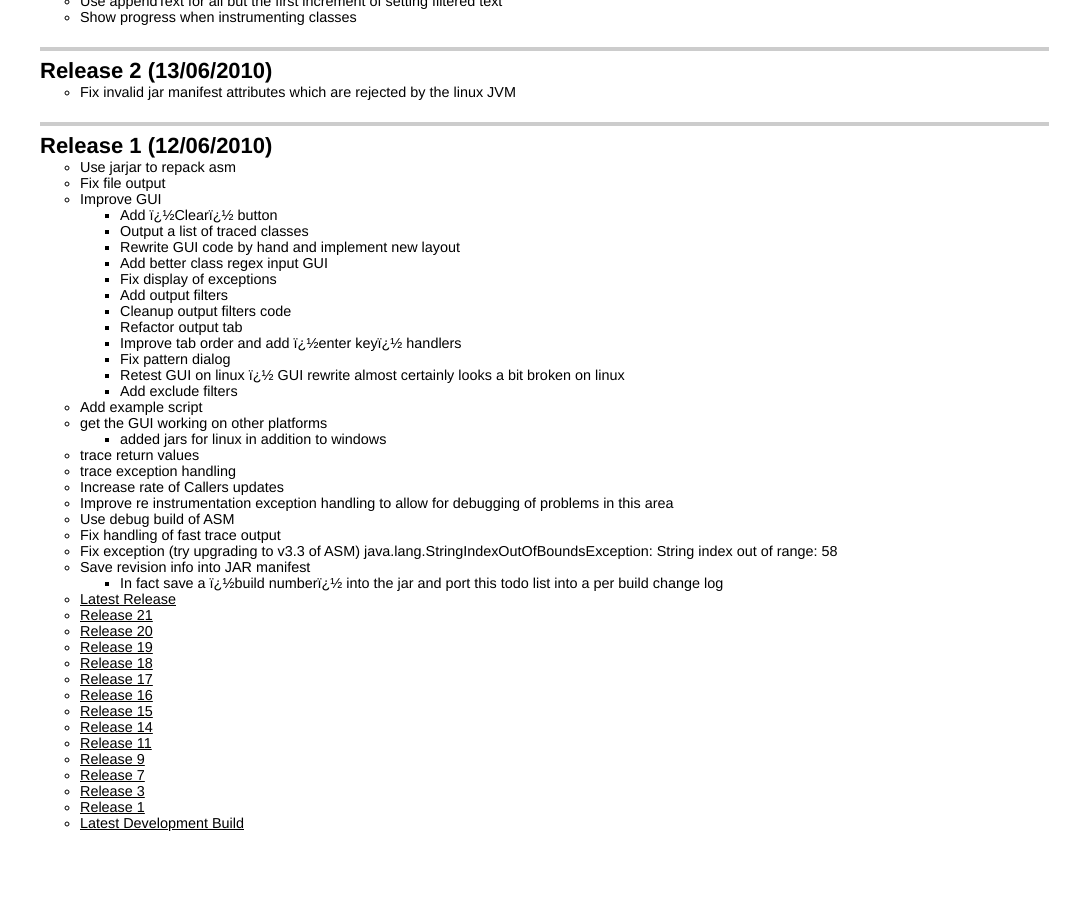
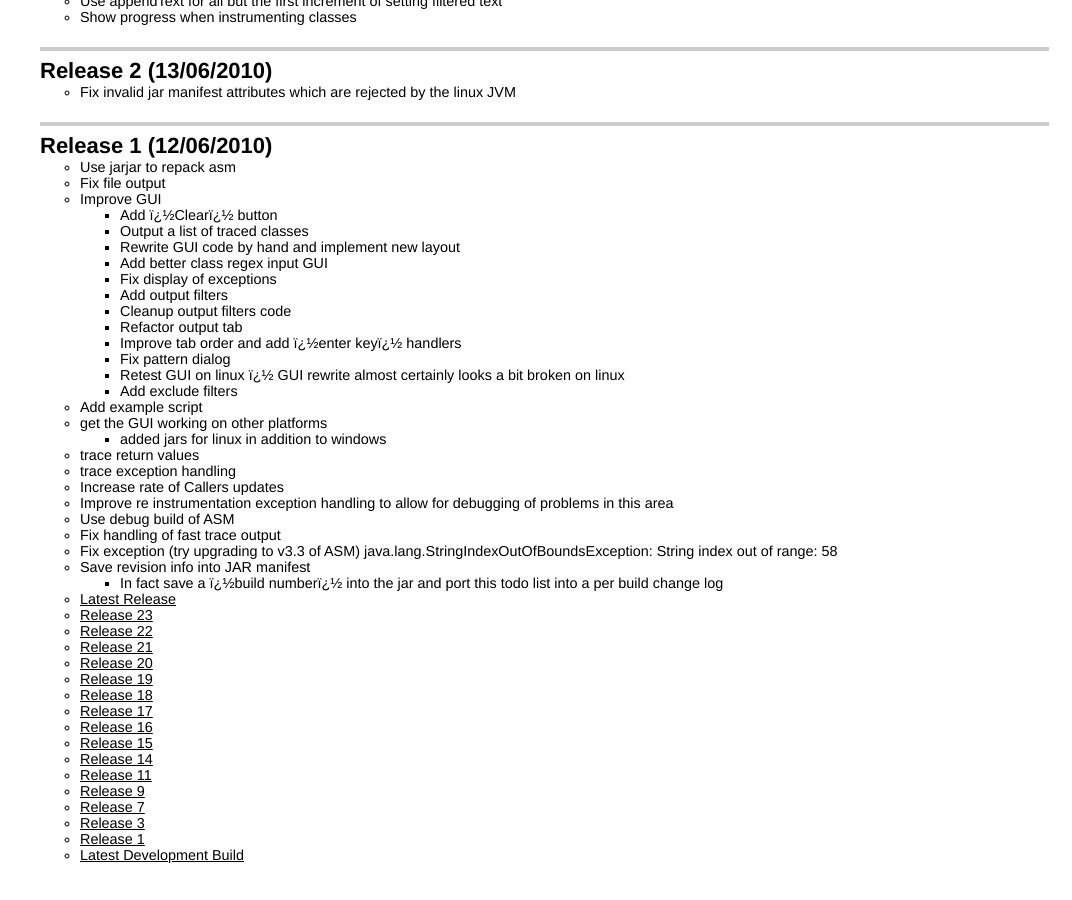
Before and after one commit to mchr3k/org.intrace, a Jekyll site: the page built from releasenotes.html, in a window 1280 px wide and 900 px high, scrolled down 2870 px. Shown: the whole window, without its empty margins (208-1280 px from the left). Built offline with Jekyll 4.4.1, drawn with Linux system fonts in a browser that asks for light colours; before the commit the page ends 3738 px from its top, so only the background shows below that.

Commit message:
Update release links

```diff
--- a/releasenotes.html
+++ b/releasenotes.html
@@ -245,6 +245,8 @@ title: InTrace - Release Notes
 
 <ul>
 <li><a href="http://github.com/mchr3k/org.intrace/tree/master/binaries/jars/latest_release/">Latest Release</a></li>
+	<li><a href="http://github.com/mchr3k/org.intrace/tree/master/binaries/jars/release_23/">Release 23</a></li>
+	<li><a href="http://github.com/mchr3k/org.intrace/tree/master/binaries/jars/release_22/">Release 22</a></li>
 	<li><a href="http://github.com/mchr3k/org.intrace/tree/master/binaries/jars/release_21/">Release 21</a></li>
 	<li><a href="http://github.com/mchr3k/org.intrace/tree/master/binaries/jars/release_20/">Release 20</a></li>
 	<li><a href="http://github.com/mchr3k/org.intrace/tree/master/binaries/jars/release_19/">Release 19</a></li>
```
